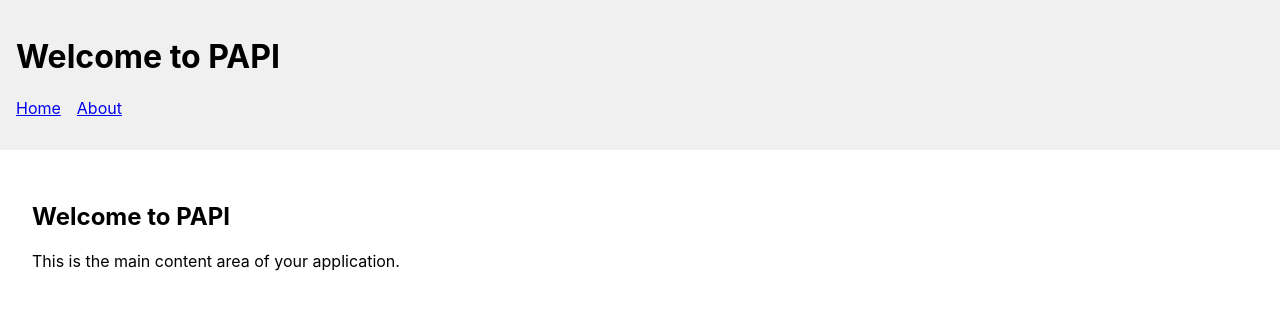
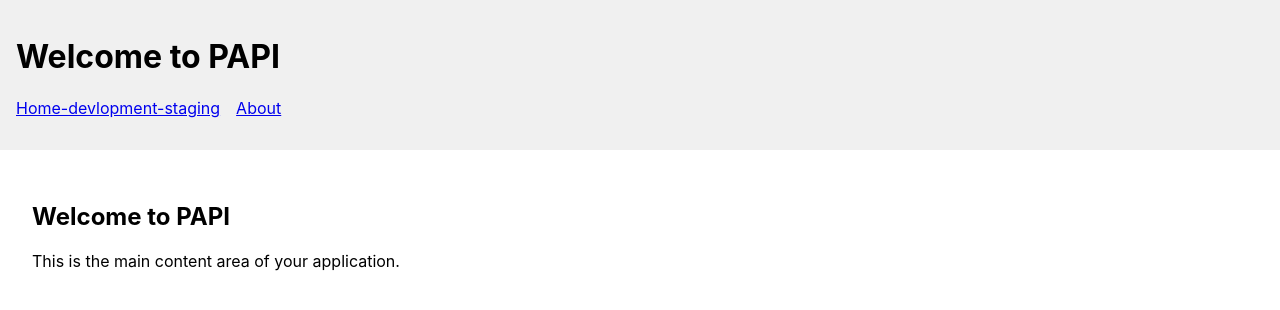
Before and after one commit to refaelach/PAPI, a React (Create React App) app in the folder frontend/: page / in a window 1280 px wide. Shown: the top 310 px of the page. Built offline with nearby package versions, Linux system fonts and the light colour scheme.

Commit message:
changing main branch

```diff
--- a/frontend/src/components/Header.js
+++ b/frontend/src/components/Header.js
@@ -6,7 +6,7 @@ const Header = () => {
       <h1>Welcome to PAPI</h1>
       <nav>
         <ul style={{listStyle: 'none', padding: 0}}>
-          <li style={{display: 'inline', marginRight: '1rem'}}><a href="/">Home</a></li>
+          <li style={{display: 'inline', marginRight: '1rem'}}><a href="/">Home-devlopment-staging</a></li>
           <li style={{display: 'inline', marginRight: '1rem'}}><a href="/about">About</a></li>
         </ul>
       </nav>
```
